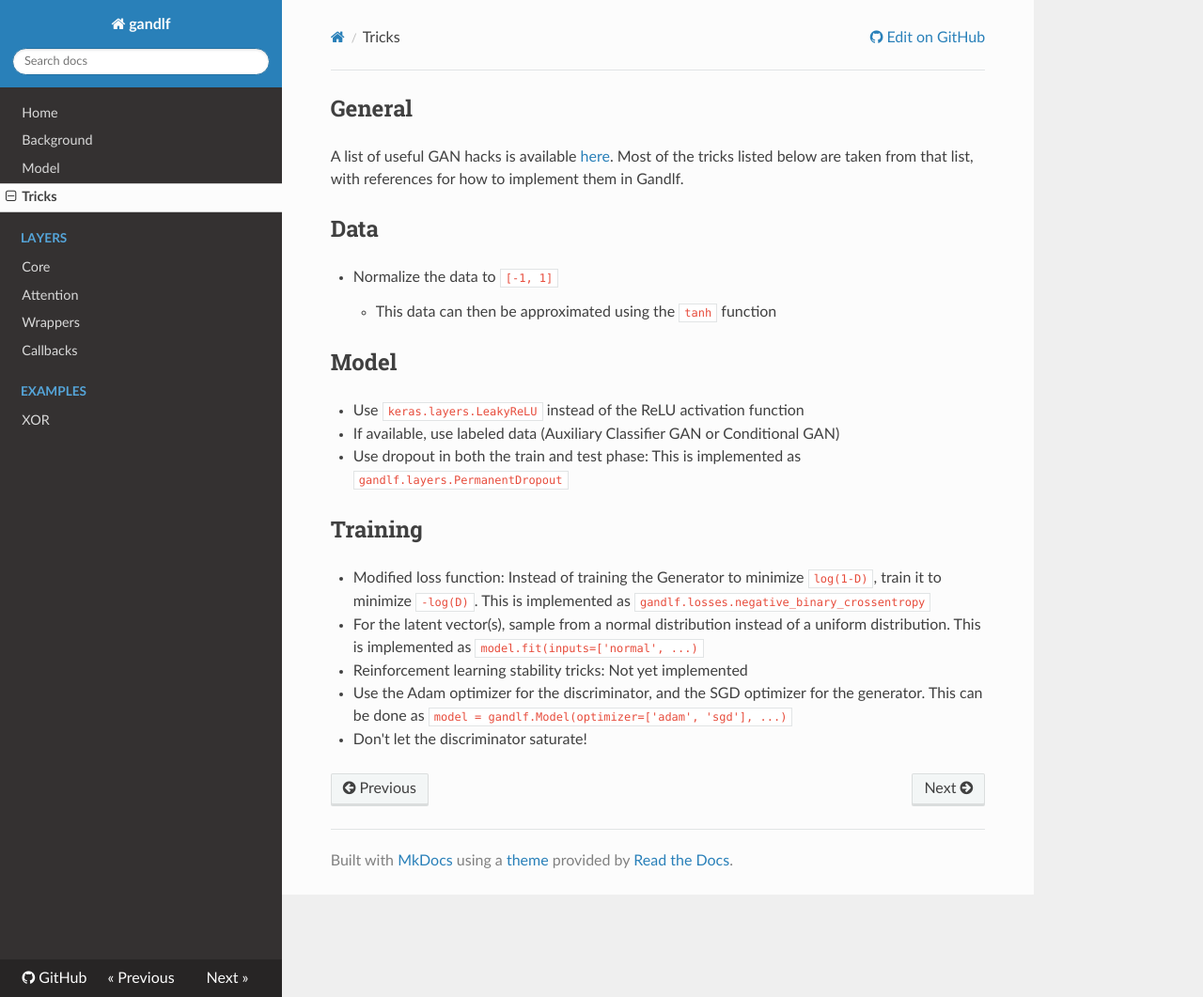
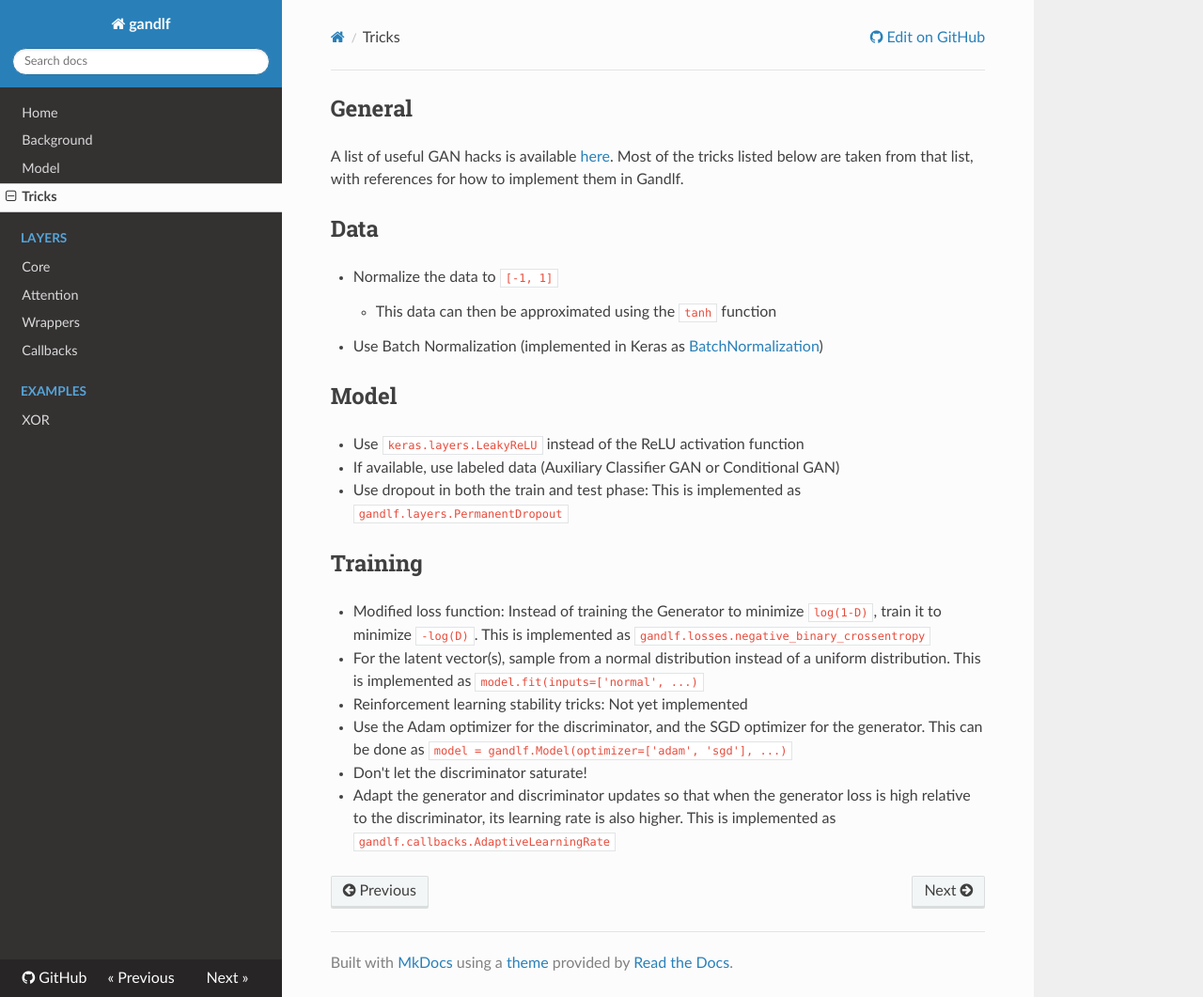
Before and after one commit to codekansas/gandlf, an MkDocs documentation site: the page built from docs/tricks.md, in a window 1280 px wide and 1061 px high. Shown: the whole window at 94% size. Built offline with MkDocs 1.6.1, drawn with Linux system fonts in a browser that asks for light colours; nearby versions of some CDN libraries; old or Windows-style settings are respelled for this version of MkDocs.

Commit message:
updated tricks page :anguished:

```diff
--- a/docs/tricks.md
+++ b/docs/tricks.md
@@ -6,6 +6,7 @@ A list of useful GAN hacks is available [here](https://github.com/soumith/ganhac
 
   - Normalize the data to `[-1, 1]`
     - This data can then be approximated using the `tanh` function
+  - Use Batch Normalization (implemented in Keras as [BatchNormalization](https://keras.io/layers/normalization/#batchnormalization))
 
 ## Model
 
@@ -20,3 +21,4 @@ A list of useful GAN hacks is available [here](https://github.com/soumith/ganhac
   - Reinforcement learning stability tricks: Not yet implemented
   - Use the Adam optimizer for the discriminator, and the SGD optimizer for the generator. This can be done as `model = gandlf.Model(optimizer=['adam', 'sgd'], ...)`
   - Don't let the discriminator saturate!
+  - Adapt the generator and discriminator updates so that when the generator loss is high relative to the discriminator, its learning rate is also higher. This is implemented as `gandlf.callbacks.AdaptiveLearningRate`
```
